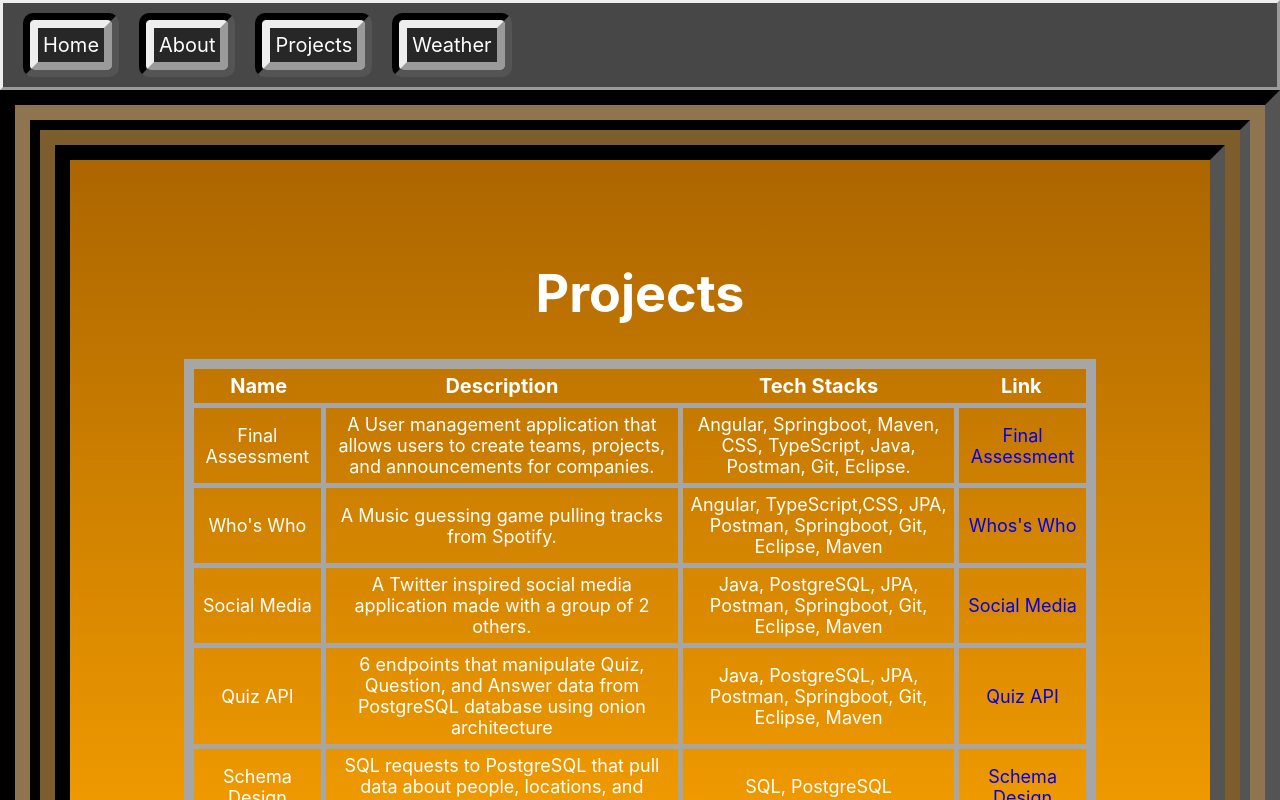
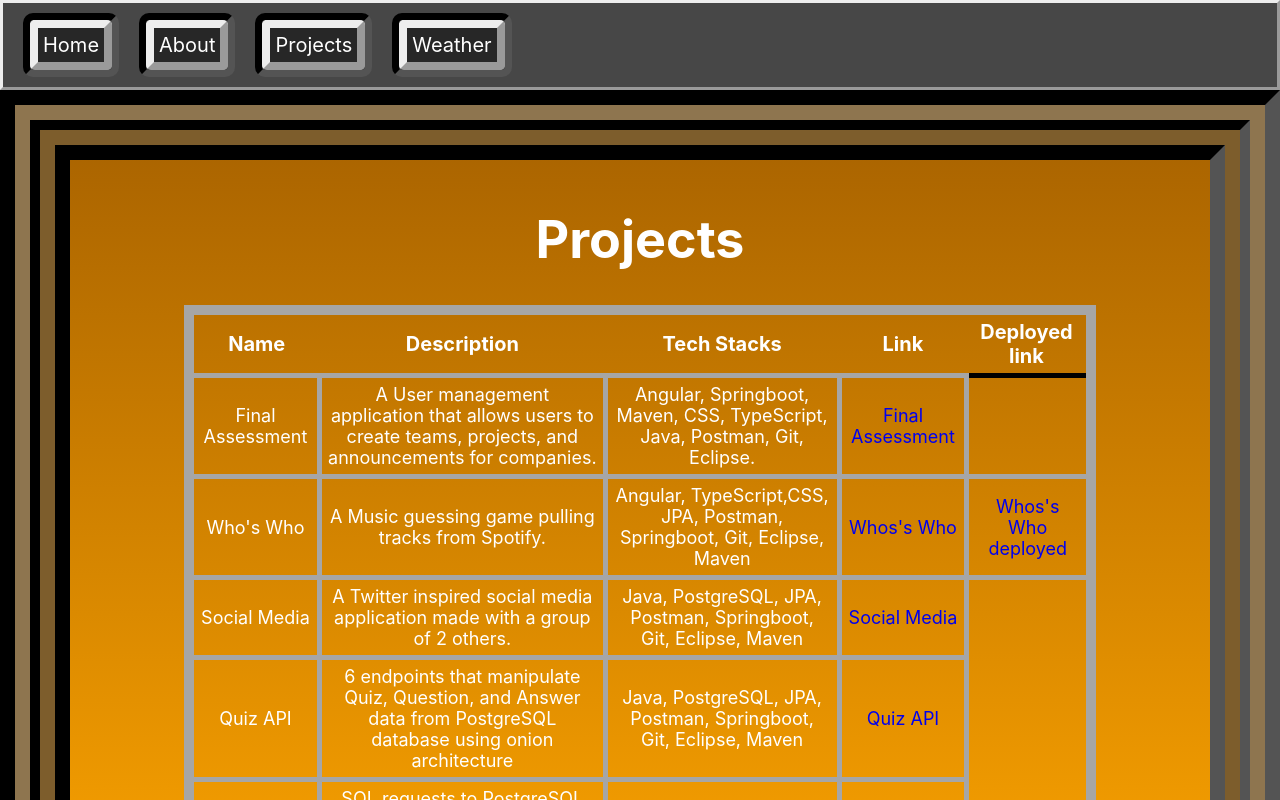
Before and after one commit to Mihso/testing, a React (Create React App) app: page /projects in a window 1280 px wide. Shown: the top 800 px of the page. Built offline with nearby package versions, Linux system fonts and the light colour scheme; no server answers.

Commit message:
some deployed version

```diff
--- a/src/Projects.js
+++ b/src/Projects.js
@@ -33,6 +33,7 @@ function Projects() {
             <th>Description</th>
             <th>Tech Stacks</th>
             <th>Link</th>
+            <th>Deployed link</th>
         </tr>
         </thead>
         <tbody>
@@ -47,6 +48,7 @@ function Projects() {
                 <td>A Music guessing game pulling tracks from Spotify.</td>
                 <td>Angular, TypeScript,CSS, JPA, Postman, Springboot, Git, Eclipse, Maven</td>
                 <td><a href="https://github.com/Mihso/angular-whos-who-jan-2024-team-4">Whos's Who</a></td>
+                <td><a href="https://mihso.github.io/angular-whos-who-jan-2024-team-4/">Whos's Who deployed</a></td>
             </tr>
             <tr>
                 <td>Social Media</td>
```
